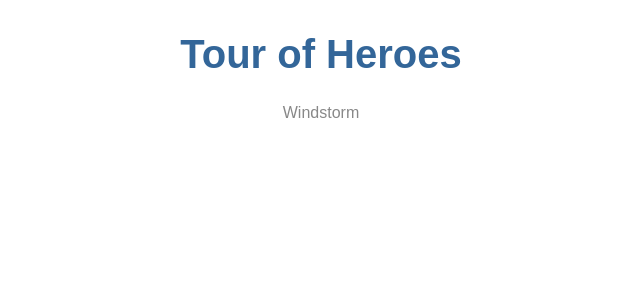
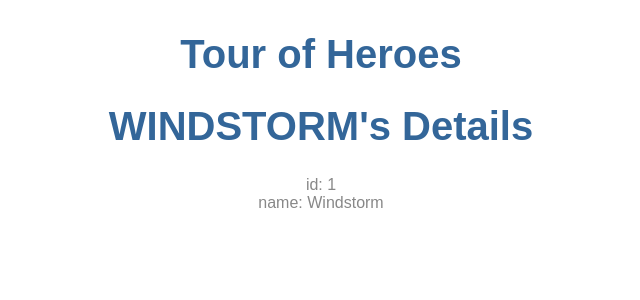
Before and after one commit to IamGiel/AngApp, an Angular app: page / in a window 1280 px wide. Shown: the top 300 px of the page, without its empty margins (319-959 px from the left). Built offline with nearby package versions, Linux system fonts and the light colour scheme.

Commit message:
pipe uppercase, export Hero class

```diff
--- /dev/null
+++ b/src/app/hero.ts
@@ -0,0 +1,4 @@
+export class Hero {
+  id: number;
+  name: string;
+}
--- a/src/app/heroes/heroes.component.html
+++ b/src/app/heroes/heroes.component.html
@@ -1 +1,3 @@
-{{hero.name}}
+<h1>{{hero.name | uppercase}}'s Details</h1>
+<div><span>id: {{hero.id}}</span></div>
+<div><span>name: {{hero.name}}</span></div>
--- a/src/app/heroes/heroes.component.ts
+++ b/src/app/heroes/heroes.component.ts
@@ -1,4 +1,5 @@
 import { Component, OnInit } from "@angular/core";
+import { Hero } from "../hero";
 
 // @Component decorator function that specifies the Angular metadata for the component
 @Component({
@@ -9,7 +10,7 @@ import { Component, OnInit } from "@angular/core";
 })
 export class HeroesComponent implements OnInit {
   constructor() {}
-  hero: hero = {
+  hero: Hero = {
     id: 1,
     name: "Windstorm"
   };
```
